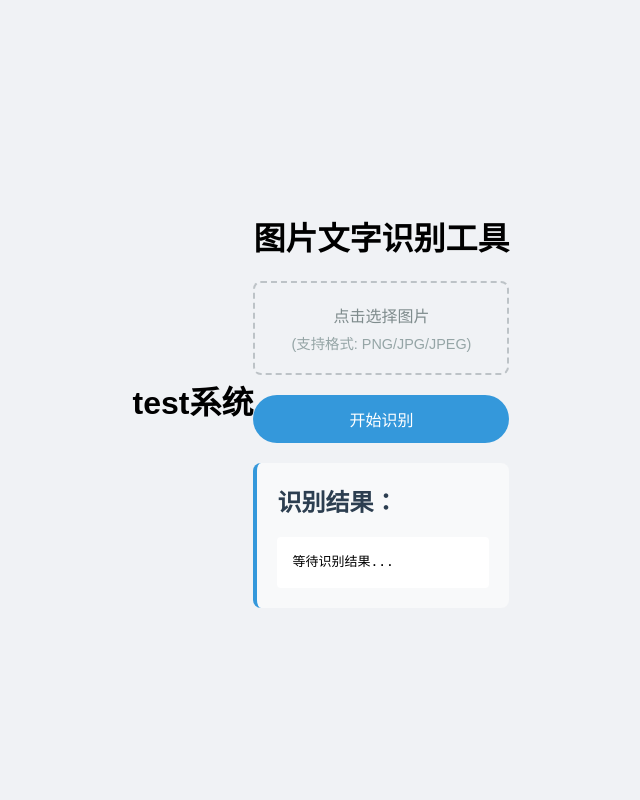
After one commit to LokTsinglong/flaskDemo3, a Flask app: page /workspace1/ in a window 1280 px wide. The commit adds this page. Shown: the whole page, without its empty margins (319-959 px from the left). Run offline with Flask 3, Linux system fonts and the light colour scheme; the visitor is signed in with stand-in values (Sample User, id 1).

Commit message:
April 29 save

```diff
--- /dev/null
+++ b/api/workspace/workspace1.py
@@ -0,0 +1,67 @@
+from flask import Blueprint, render_template, session, redirect, url_for,jsonify,request
+from PIL import Image
+import pytesseract
+import io
+
+# 配置Tesseract的路径
+pytesseract.pytesseract.tesseract_cmd = r'D:\TesseractOCR\tesseract.exe'
+# 子蓝图：实际路径 /workspace/1
+workspace1_api = Blueprint('workspace1_api', __name__, template_folder='../../templates')
+# from . import workspace1_api 注意这里的应用名字是blueprint的名字
+
+def ocr_from_image(file_stream):
+    try:
+        # 直接从文件流打开图片
+        img = Image.open(io.BytesIO(file_stream))
+
+        # 转换图片模式为RGB（解决某些PNG图片的Alpha通道问题）
+        if img.mode in ('RGBA', 'LA'):
+            img = img.convert('RGB')
+
+        # 使用Tesseract进行OCR识别
+        text = pytesseract.image_to_string(img, lang='chi_sim+eng')
+
+        return text.strip(), None
+
+    except Exception as e:
+        return None, str(e)
+
+@workspace1_api.route('/')
+def index():
+    if 'user' not in session:
+        return redirect(url_for('auth.login'))
+    return render_template("workspace1.html")
+
+
+
+@workspace1_api.route('/ocr', methods=['POST'])
+def ocr():
+    # 检查用户登录状态
+    if 'user' not in session:
+        return jsonify({'error': '未登录'}), 401
+
+    # 检查文件上传
+    if 'image' not in request.files:
+        return jsonify({'error': '未选择文件'}), 400
+
+    file = request.files['image']
+
+    # 验证文件名
+    if file.filename == '':
+        return jsonify({'error': '空文件名'}), 400
+
+    # 验证文件类型
+    if not file.filename.lower().endswith(('.png', '.jpg', '.jpeg')):
+        return jsonify({'error': '仅支持PNG/JPG/JPEG格式'}), 400
+    try:
+        # 在内存中处理文件
+        file_stream = file.read()
+        text, error = ocr_from_image(file_stream)
+
+        if error:
+            return jsonify({'error': error}), 500
+
+        return jsonify({'text': text})
+
+    except Exception as e:
+        return jsonify({'error': f'处理失败: {str(e)}'}), 500
--- a/app.py
+++ b/app.py
@@ -1,7 +1,7 @@
 from flask import Flask, render_template
 from api.auth import auth_api
 from api.dashboard import dashboard_api
-from api.workspace import workspace_api
+from api.workspace import workspace_main
 from flask_migrate import Migrate
 
 app = Flask(__name__,static_folder="static")
@@ -31,7 +31,7 @@ app = Flask(__name__,static_folder="static")
 app.secret_key = 'your_secret_key'
 app.register_blueprint(auth_api)
 app.register_blueprint(dashboard_api)
-app.register_blueprint(workspace_api)
+app.register_blueprint(workspace_main)
 
 class Config(object):
     SQLALCHEMY_DATABASE_URI = 'mysql+pymysql://root:123456@localhost:3306/flask_app_3'
--- /dev/null
+++ b/static/ocr.js
@@ -0,0 +1,50 @@
+// static/ocr.js
+document.getElementById('processBtn').addEventListener('click', processImage);
+// 改用事件监听（推荐）
+// 避免使用 onclick 属性，改用 JavaScript 事件绑定：
+function processImage() {
+    const fileInput = document.getElementById('imageInput');
+    const file = fileInput.files[0];
+
+    if (!file) {
+        alert('请先选择图片文件');
+        return;
+    }
+
+    const formData = new FormData();
+    formData.append('image', file);
+
+    // 显示加载状态
+    const resultText = document.getElementById('resultText');
+    resultText.textContent = '识别中...';
+
+    // 发送到后端OCR接口
+    fetch('/workspace1/ocr', {
+        method: 'POST',
+        body: formData
+    })
+    .then(response => response.json())
+    .then(data => {
+        if (data.error) throw new Error(data.error);
+        resultText.textContent = data.text || '未识别到文字';
+    })
+    .catch(error => {
+        console.error('Error:', error);
+        resultText.textContent = '识别失败: ' + error.message;
+    });
+}
+
+// 图片预览功能
+document.getElementById('imageInput').addEventListener('change', function(e) {
+    const file = e.target.files[0];
+    if (!file) return;
+
+    const reader = new FileReader();
+    const preview = document.getElementById('imagePreview');
+
+    reader.onload = function(e) {
+        preview.src = e.target.result;
+        preview.style.display = 'block';
+    };
+    reader.readAsDataURL(file);
+});
--- a/static/styles.css
+++ b/static/styles.css
@@ -110,3 +110,108 @@ button {
     background: #34495e;
     color: #3498db;
 }
+
+
+/* static css for workspace1 */
+/* body {
+    font-family: 'Segoe UI', sans-serif;
+    background-color: #f5f7fa;
+    margin: 0;
+    padding: 20px;
+}
+
+.container {
+    max-width: 800px;
+    margin: 0 auto;
+    background: white;
+    padding: 30px;
+    border-radius: 10px;
+    box-shadow: 0 2px 15px rgba(0,0,0,0.1);
+}
+
+h1{
+    color: #2c3e50;
+    text-align: center;
+    margin-bottom: 30px;
+} */
+
+.upload-box {
+    border: 2px dashed #bdc3c7;
+    border-radius: 8px;
+    padding: 20px;
+    text-align: center;
+    margin-bottom: 20px;
+    transition: border-color 0.3s;
+}
+
+.upload-box:hover {
+    border-color: #3498db;
+}
+
+#imageInput {
+    display: none;
+}
+
+.upload-label {
+    cursor: pointer;
+    display: block;
+    color: #7f8c8d;
+}
+
+.supported-files {
+    font-size: 0.9em;
+    color: #95a5a6;
+    display: block;
+    margin-top: 5px;
+}
+
+.preview-box {
+    margin: 20px 0;
+    text-align: center;
+}
+
+#imagePreview {
+    max-width: 100%;
+    max-height: 400px;
+    border-radius: 6px;
+    box-shadow: 0 2px 10px rgba(0,0,0,0.1);
+    display: none;
+}
+
+.process-btn {
+    background: #3498db;
+    color: white;
+    border: none;
+    padding: 12px 30px;
+    border-radius: 25px;
+    cursor: pointer;
+    font-size: 16px;
+    display: block;
+    margin: 0 auto 20px;
+    transition: background 0.3s;
+}
+
+.process-btn:hover {
+    background: #2980b9;
+}
+
+.result-box {
+    background: #f8f9fa;
+    border-radius: 8px;
+    padding: 20px;
+    border-left: 4px solid #3498db;
+}
+
+.result-box h2 {
+    color: #2c3e50;
+    margin-top: 0;
+}
+
+#resultText {
+    white-space: pre-wrap;
+    line-height: 1.6;
+    background: white;
+    padding: 15px;
+    border-radius: 4px;
+    margin: 0;
+}
--- a/templates/dashboard.html
+++ b/templates/dashboard.html
@@ -9,9 +9,9 @@
     <nav class="main-nav">
         <div class="nav-brand">test系统</div>
         <ul class="nav-menu">
-            <li><a href="{{ url_for('workspace.workspace1') }}" class="nav-link">工作区一</a></li>
-            <!-- <li><a href="{{ url_for('workspace.workspace2') }}" class="nav-link">工作区二</a></li>
-            <li><a href="{{ url_for('workspace.workspace3') }}" class="nav-link">工作区三</a></li> -->
+            <!-- 修改一下这边的url对应的函数 -->
+            <li><a href="{{ url_for('workspace_main.workspace1_api.index') }}" class="nav-link">工作区一</a></li>
+
         </ul>
         <!-- <div class="user-info">
             <span class="username">{{ username }}</span>
--- /dev/null
+++ b/templates/workspace1.html
@@ -0,0 +1,37 @@
+<!DOCTYPE html>
+<html lang="en">
+<head>
+    <meta charset="UTF-8">
+    <title>图片文字识别</title>
+    <!-- 注意检查是否导入styles.css -->
+    <link rel="stylesheet" href="{{ url_for('static', filename='styles.css') }}">
+</head>
+<body>
+    <h1>test系统</h1>
+    <div class="container">
+        <h1>图片文字识别工具</h1>
+
+        <div class="upload-box">
+            <input type="file" id="imageInput" accept=".png,.jpg,.jpeg">
+            <label for="imageInput" class="upload-label">
+                <span>点击选择图片</span>
+                <span class="supported-files">(支持格式: PNG/JPG/JPEG)</span>
+            </label>
+        </div>
+
+        <div class="preview-box">
+            <img id="imagePreview" alt="图片预览">
+        </div>
+        <button class="process-btn" id="processBtn">开始识别</button>
+        <!-- <button class="process-btn" onclick="processImage()">开始识别</button> -->
+
+        <div class="result-box">
+            <h2>识别结果：</h2>
+            <pre id="resultText">等待识别结果...</pre>
+        </div>
+    </div>
+
+    <script src="{{ url_for('static', filename='ocr.js') }}"></script>
+
+</body>
+</html>
```
Also changed, not shown: api/workspace/__init__.py (added, +8 -0 lines), api/deprecated_workspace.py (renamed from api/workspace.py).
